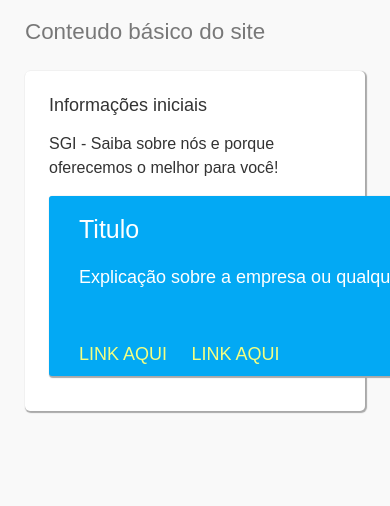
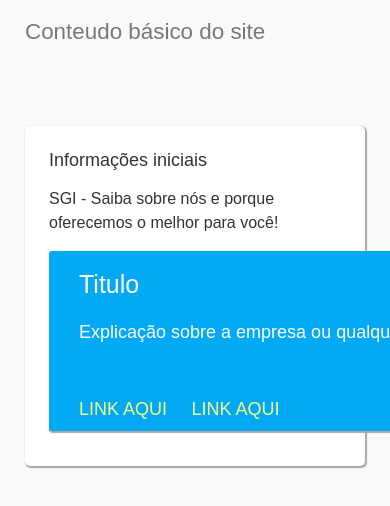
Before and after one commit to HenriqueQSanches/SiteCliente02, a plain HTML site: page index.html in a window 390 px wide. Shown: the part 126-632 px from the top of the page. Drawn offline with nearby package versions, Linux system fonts and the light colour scheme.

Commit message:
Commitando

```diff
--- a/style.css
+++ b/style.css
@@ -401,6 +401,10 @@ a {
 /* Estilos do hamburger dentro do @media */
 @media (max-width: 768px) {
 
+    .about {
+        margin-top: 80px; /* Ajuste a margem superior conforme necessário */
+      }
+
     .hamburger01 {
         position: relative;
         left: -5px;
@@ -440,6 +444,7 @@ a {
         outline: none;
         padding: 10px;
         pointer-events: padding;
+        z-index: 9999;
     }
 
     .hamburger-third {
@@ -463,6 +468,7 @@ a {
         align-items: center;
         gap: 0;
         pointer-events: none;
+        z-index: 9998;
     }
 
     .nav-list a {
```
